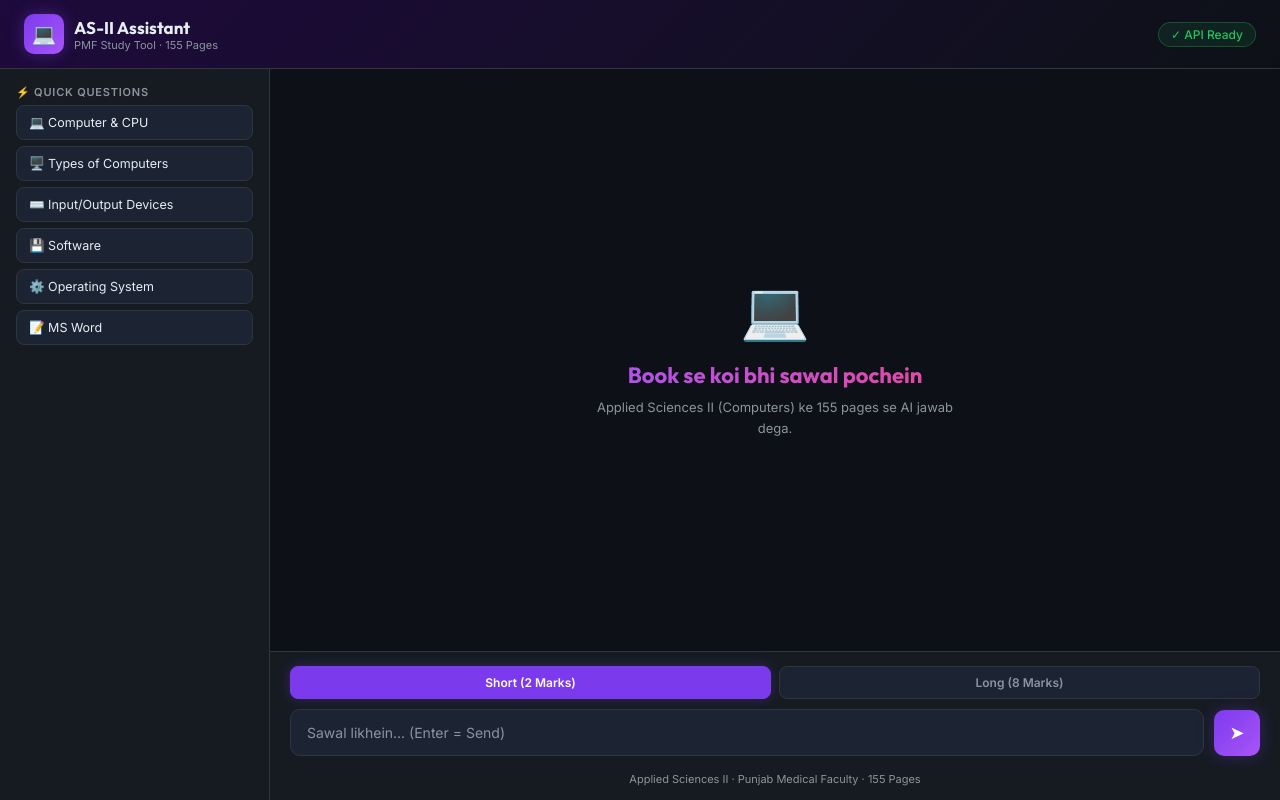
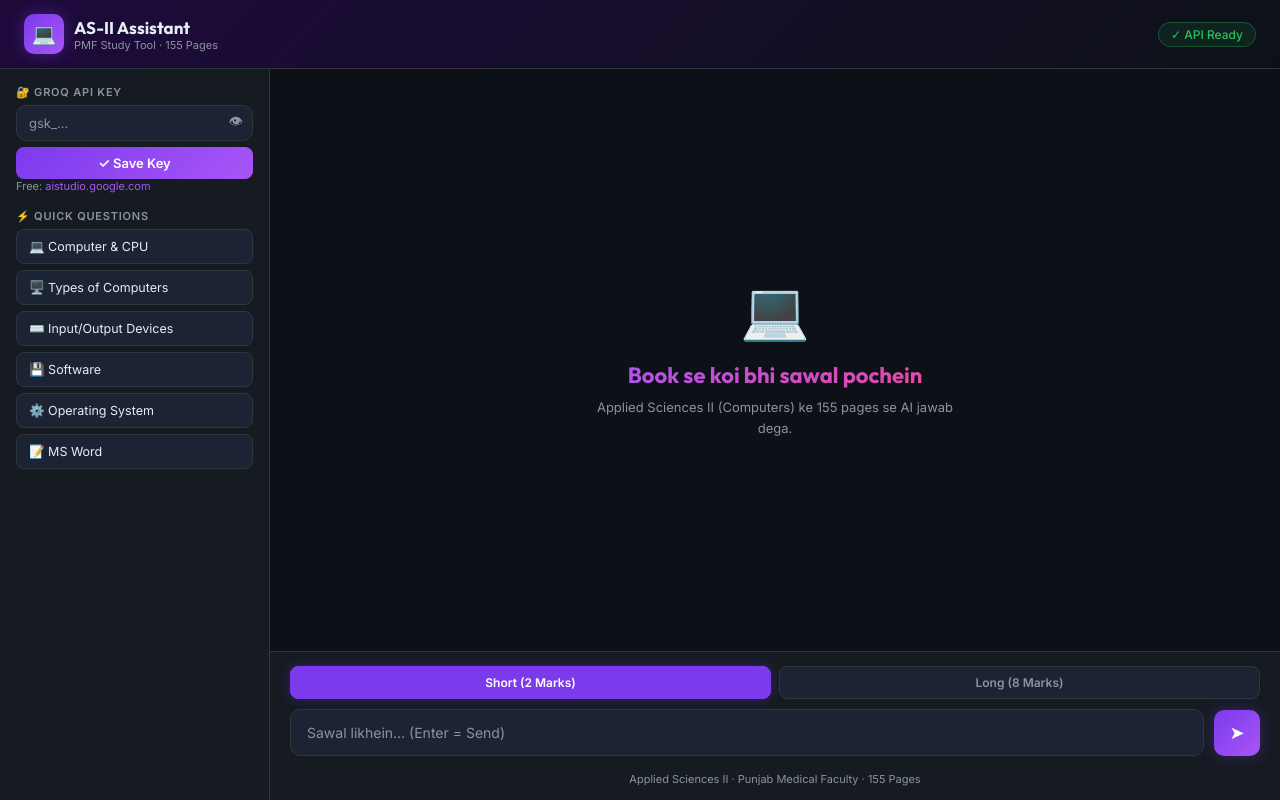
Before and after one commit to husnainrazzaq733/ap, a plain HTML site: page index.html in a window 1280 px wide. Drawn offline with Linux system fonts and the light colour scheme.

Commit message:
Add files via upload

```diff
--- a/index.html
+++ b/index.html
@@ -116,6 +116,15 @@ header{background:linear-gradient(135deg,#1e0a3c,#0d1117);border-bottom:1px soli
   <div class="chat-wrap">
     <aside class="sidebar">
       <div>
+        <p class="sb-title">🔐 Groq API Key</p>
+        <div class="api-input-wrap">
+          <input type="password" id="apiKeyInput" placeholder="gsk_..." autocomplete="off"/>
+          <button class="eye" onclick="toggleEye()">👁</button>
+        </div>
+        <button class="save-btn" onclick="saveKey()">✓ Save Key</button>
+        <p class="api-hint">Free: <a href="https://aistudio.google.com/app/apikey" target="_blank">aistudio.google.com</a></p>
+      </div>
+      <div>
         <p class="sb-title">⚡ Quick Questions</p>
         <button class="quick-btn" onclick="askQuick('What is a Computer System? Explain CPU and RAM.')">💻 Computer & CPU</button>
         <button class="quick-btn" onclick="askQuick('Explain different types of computers.')">🖥️ Types of Computers</button>
@@ -150,6 +159,27 @@ header{background:linear-gradient(135deg,#1e0a3c,#0d1117);border-bottom:1px soli
 </div>
 
 <script>
+const DEFAULT_KEY = '';
+let apiKey = localStorage.getItem('groq_key') || DEFAULT_KEY;
+
+// Init
+if(document.getElementById('apiKeyInput'))
+  document.getElementById('apiKeyInput').value = apiKey;
+
+// API key
+function saveKey(){
+  const k = document.getElementById('apiKeyInput').value.trim();
+  if(!k) return;
+  apiKey = k;
+  localStorage.setItem('groq_key', k);
+  document.getElementById('apiBadge').textContent = '✓ API Ready';
+  document.getElementById('apiBadge').className = 'ok';
+}
+function toggleEye(){
+  const i = document.getElementById('apiKeyInput');
+  i.type = i.type==='password'?'text':'password';
+}
+
 // Chat functionality follows
 
 // ===== CHAT =====
@@ -229,7 +259,7 @@ async function sendMessage(){
     const res=await fetch('/ask',{
       method:'POST',
       headers:{'Content-Type':'application/json'},
-      body:JSON.stringify({question:q, type: chatType})
+      body:JSON.stringify({question:q, type: chatType, api_key:apiKey})
     });
     const data=await res.json();
     rmTyping();
```
